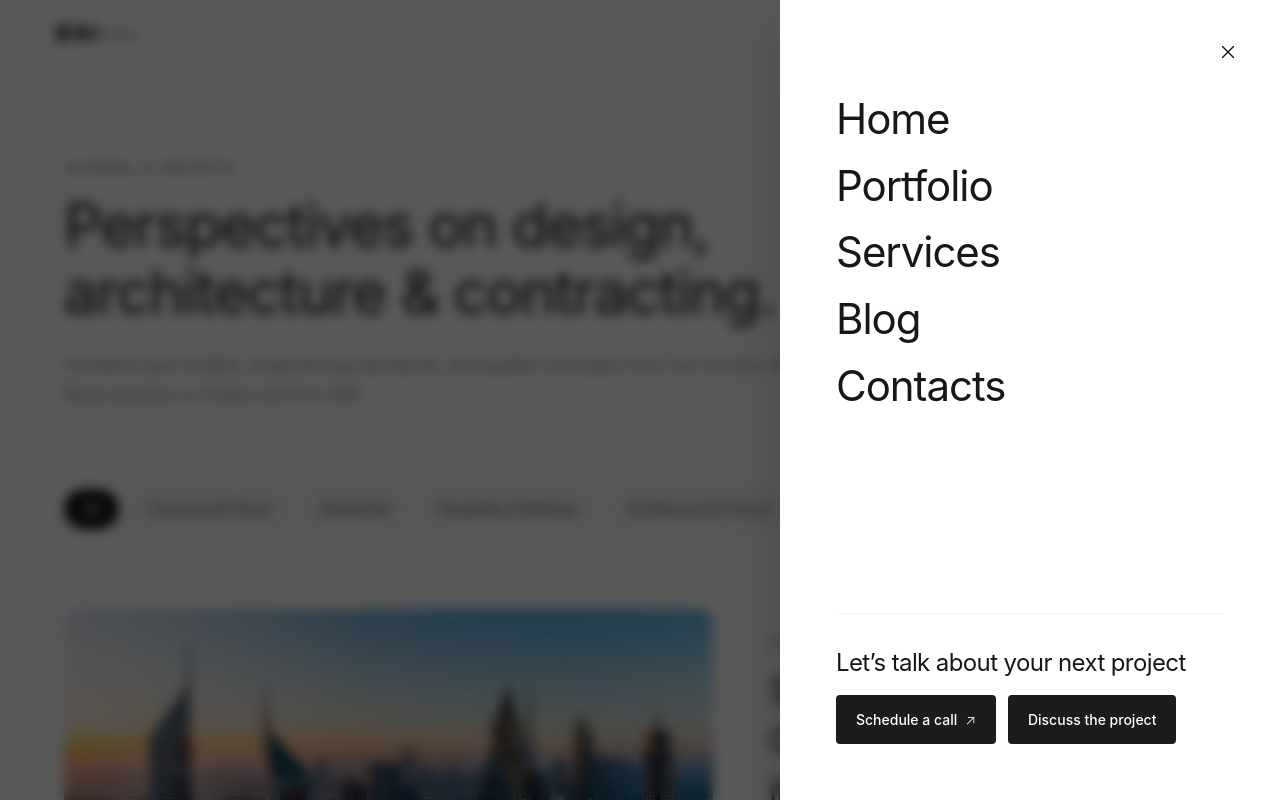
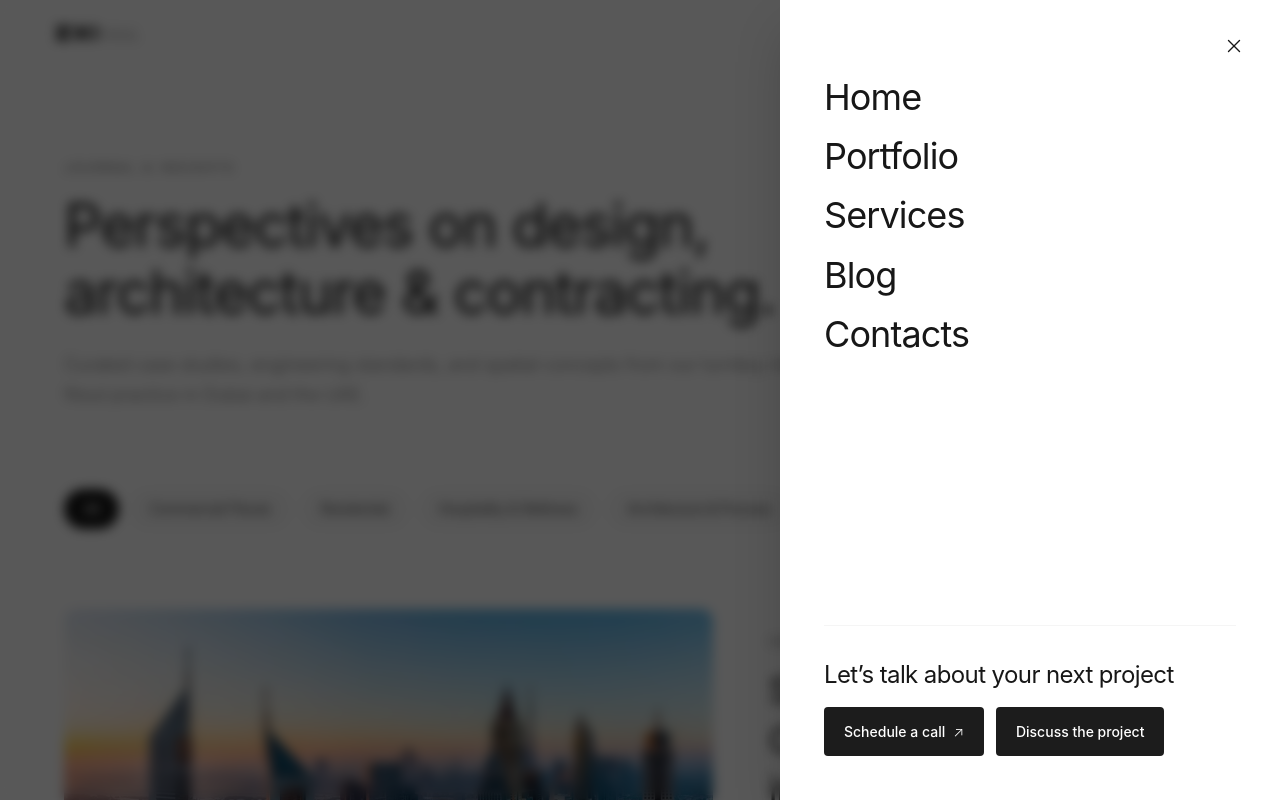
Before and after one commit to huxhub/zxi, a Next.js app in the folder frontend/: page /blog in a window 1280 px wide. Both pictures are taken after a click on the button "Open navigation menu". Shown: the top 800 px of the page. Built offline with nearby package versions, Linux system fonts and the light colour scheme.

Commit message:
Reduce navigation drawer scale

```diff
--- a/frontend/src/components/layout/site-nav.jsx
+++ b/frontend/src/components/layout/site-nav.jsx
@@ -84,16 +84,16 @@ export function SiteNav({ logo, projects = [], onSelectProject, onNavigate }) {
       <dialog
         id="navigation-panel"
         ref={dialog}
-        className="fixed inset-y-0 right-0 left-auto ml-auto mr-0 m-0 w-full max-w-[460px] md:max-w-[500px] h-dvh bg-white text-neutral-900 border-0 z-50 p-0 shadow-2xl backdrop:bg-black/65 backdrop:backdrop-blur-sm"
+        className="fixed inset-y-0 right-0 left-auto ml-auto mr-0 m-0 w-full max-w-[430px] md:max-w-[470px] h-dvh bg-white text-neutral-900 border-0 z-50 p-0 shadow-2xl backdrop:bg-black/65 backdrop:backdrop-blur-sm"
         onClose={() => setOpen(false)}
         onClick={(e) => {
           if (e.target === e.currentTarget) close();
         }}
       >
-        <div className="h-full flex flex-col justify-between p-8 sm:p-12 md:p-14 relative bg-white overflow-y-auto">
+        <div className="h-full flex flex-col justify-between p-7 sm:p-9 md:p-11 relative bg-white overflow-y-auto">
           {/* Top-Right Close Button */}
           <button
-            className="absolute right-6 top-6 md:right-8 md:top-8 w-10 h-10 flex items-center justify-center text-neutral-900 hover:text-neutral-500 cursor-pointer transition-transform duration-200 hover:rotate-90 focus:outline-none"
+            className="absolute right-5 top-5 md:right-7 md:top-7 w-9 h-9 flex items-center justify-center text-neutral-900 hover:text-neutral-500 cursor-pointer transition-transform duration-200 hover:rotate-90 focus:outline-none"
             aria-label="Close navigation"
             onClick={close}
           >
@@ -113,10 +113,10 @@ export function SiteNav({ logo, projects = [], onSelectProject, onNavigate }) {
           </button>
 
           {/* Nav Menu Links */}
-          <nav className="flex flex-col gap-4 sm:gap-5 mt-8 md:mt-10" aria-label="Main navigation">
+          <nav className="flex flex-col gap-3 sm:gap-4 mt-7 md:mt-8" aria-label="Main navigation">
             <button
               onClick={() => handleLinkClick('home')}
-              className="text-left text-3xl sm:text-4xl md:text-[42px] font-normal tracking-tight text-neutral-900 hover:text-neutral-500 transition-colors cursor-pointer focus:outline-none"
+              className="text-left text-2xl sm:text-3xl md:text-[36px] font-normal tracking-tight text-neutral-900 hover:text-neutral-500 transition-colors cursor-pointer focus:outline-none"
             >
               Home
             </button>
@@ -127,7 +127,7 @@ export function SiteNav({ logo, projects = [], onSelectProject, onNavigate }) {
                 <Link
                   href="/projects"
                   onClick={close}
-                  className="text-left text-3xl sm:text-4xl md:text-[42px] font-normal tracking-tight text-neutral-900 hover:text-neutral-500 transition-colors cursor-pointer focus:outline-none"
+                  className="text-left text-2xl sm:text-3xl md:text-[36px] font-normal tracking-tight text-neutral-900 hover:text-neutral-500 transition-colors cursor-pointer focus:outline-none"
                 >
                   Portfolio
                 </Link>
@@ -183,7 +183,7 @@ export function SiteNav({ logo, projects = [], onSelectProject, onNavigate }) {
             <Link
               href="/services"
               onClick={close}
-              className="text-left text-3xl sm:text-4xl md:text-[42px] font-normal tracking-tight text-neutral-900 hover:text-neutral-500 transition-colors cursor-pointer focus:outline-none"
+              className="text-left text-2xl sm:text-3xl md:text-[36px] font-normal tracking-tight text-neutral-900 hover:text-neutral-500 transition-colors cursor-pointer focus:outline-none"
             >
               Services
             </Link>
@@ -191,14 +191,14 @@ export function SiteNav({ logo, projects = [], onSelectProject, onNavigate }) {
             <Link
               href="/blog"
               onClick={close}
-              className="text-left text-3xl sm:text-4xl md:text-[42px] font-normal tracking-tight text-neutral-900 hover:text-neutral-500 transition-colors cursor-pointer focus:outline-none"
+              className="text-left text-2xl sm:text-3xl md:text-[36px] font-normal tracking-tight text-neutral-900 hover:text-neutral-500 transition-colors cursor-pointer focus:outline-none"
             >
               Blog
             </Link>
 
             <button
               onClick={() => handleLinkClick('contact')}
-              className="text-left text-3xl sm:text-4xl md:text-[42px] font-normal tracking-tight text-neutral-900 hover:text-neutral-500 transition-colors cursor-pointer focus:outline-none"
+              className="text-left text-2xl sm:text-3xl md:text-[36px] font-normal tracking-tight text-neutral-900 hover:text-neutral-500 transition-colors cursor-pointer focus:outline-none"
             >
               Contacts
             </button>
```
